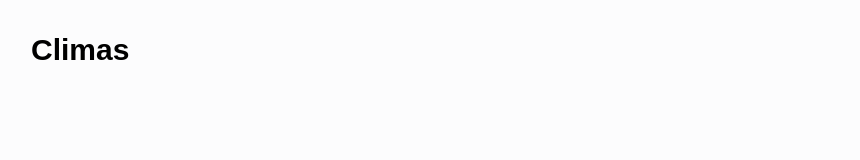
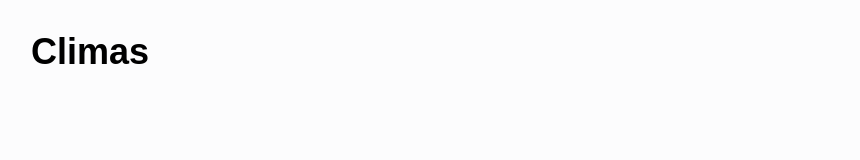
Before and after one commit to Sikzyo/Weather-app, a React (Vite) app: page / in a window 1280 px wide. Shown: the top 160 px of the page, without its empty margins (1-861 px from the left). Built offline with nearby package versions, Linux system fonts and the light colour scheme.

Commit message:
feat: más estilos landscape

```diff
--- a/src/pages/Home.jsx
+++ b/src/pages/Home.jsx
@@ -4,7 +4,7 @@ export default function App() {
   return (
     <>
       <header className="flex">
-        <h1 className="font-manrope text-3xl font-bold">Climas</h1>
+        <h1 className="font-manrope text-3xl font-bold md:text-4xl">Climas</h1>
       </header>
       <main className="grid grow place-items-center">
         <NoWeather />
```
